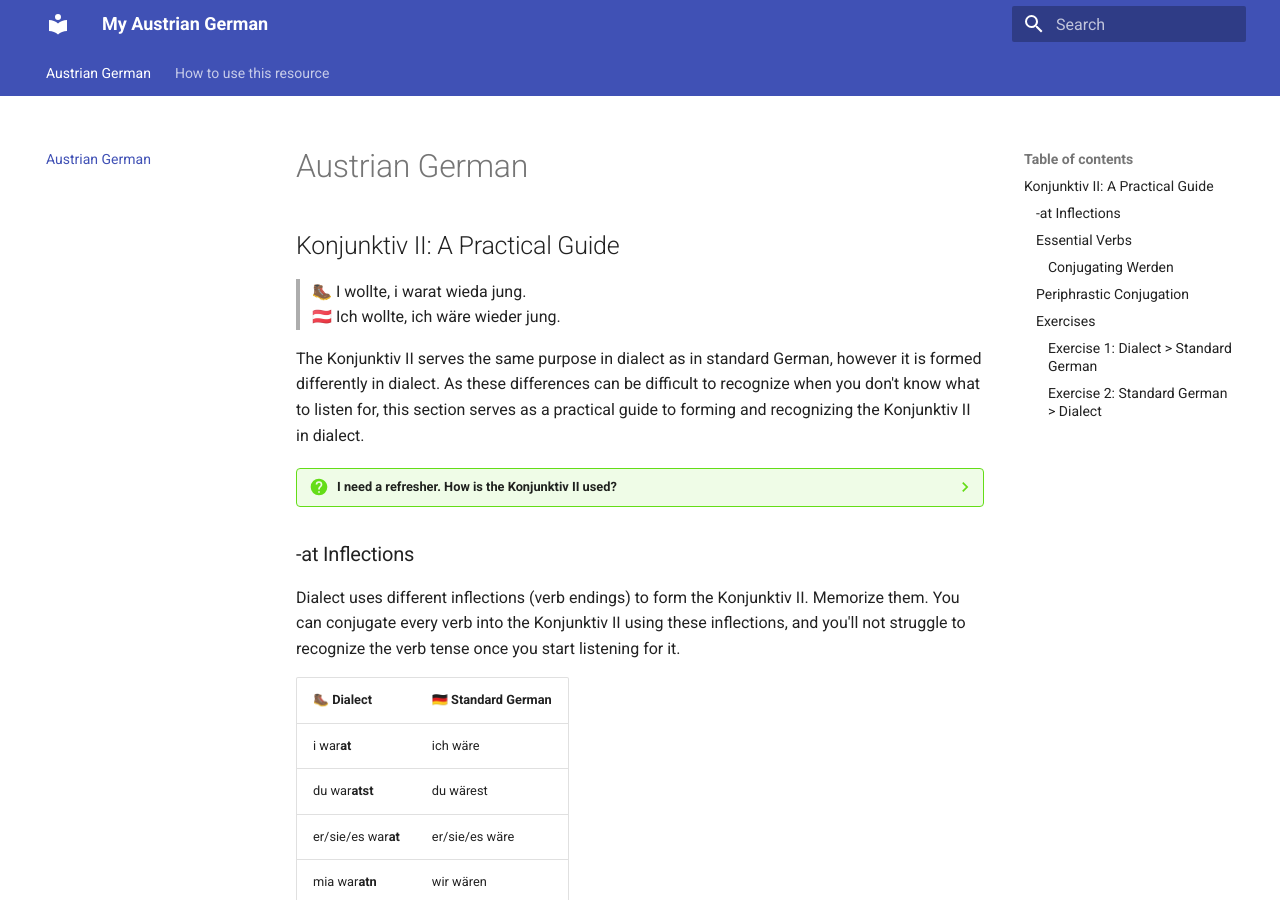
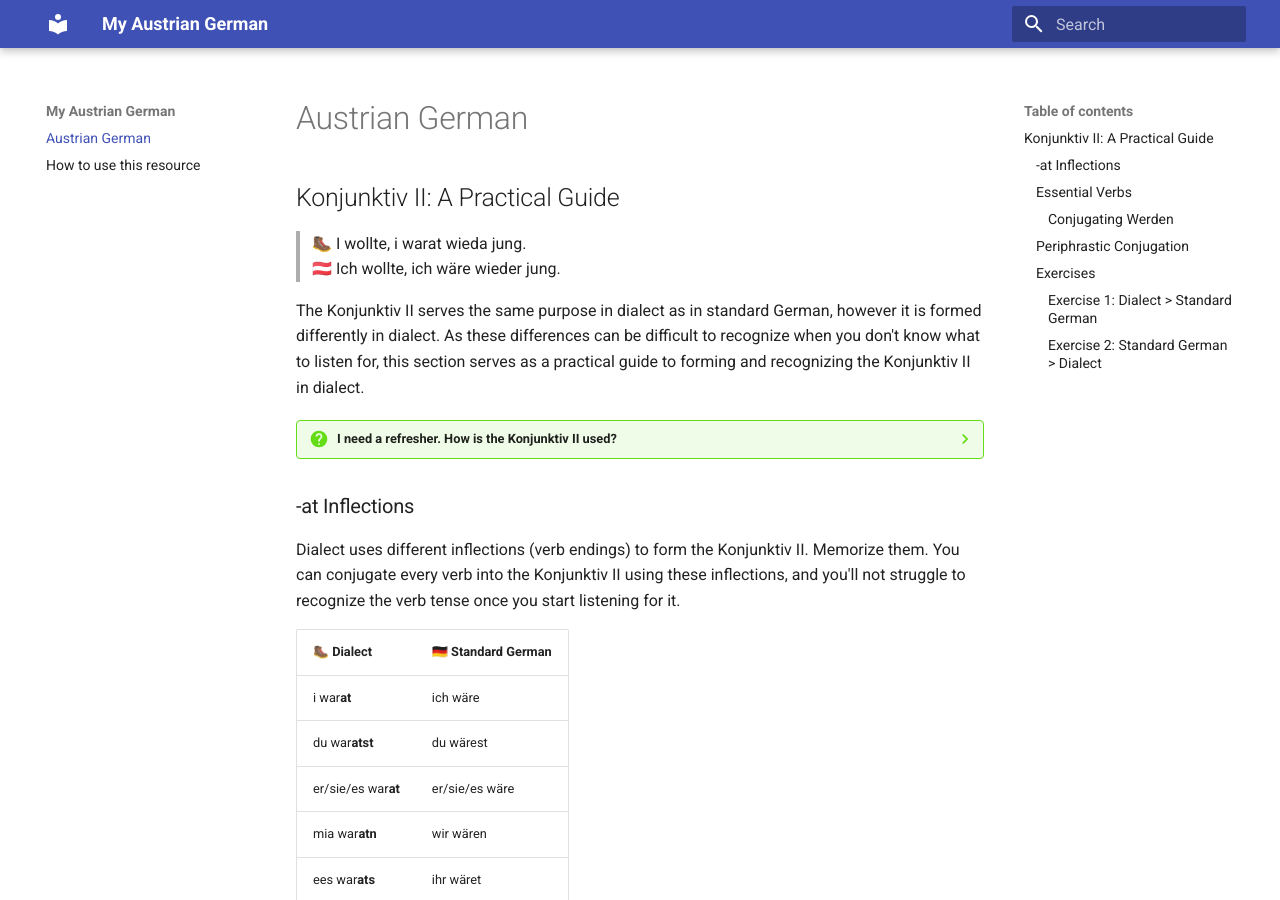
Before and after one commit to vogt4nick/austrian-german, an MkDocs documentation site: the page built from docs/index.md, in a window 1280 px wide and 900 px high. Built offline with MkDocs 1.6.1 and Material for MkDocs 9.7.7, drawn with Linux system fonts in a browser that asks for light colours; plug-ins that fetch from the network failed and are left out.

Commit message:
remove section tabs

```diff
--- a/mkdocs.yml
+++ b/mkdocs.yml
@@ -53,6 +53,3 @@ theme:
   name: material
   icon:
     annotation: material/arrow-right-circle
-  features:
-    - navigation.indexes
-    - navigation.tabs
```
